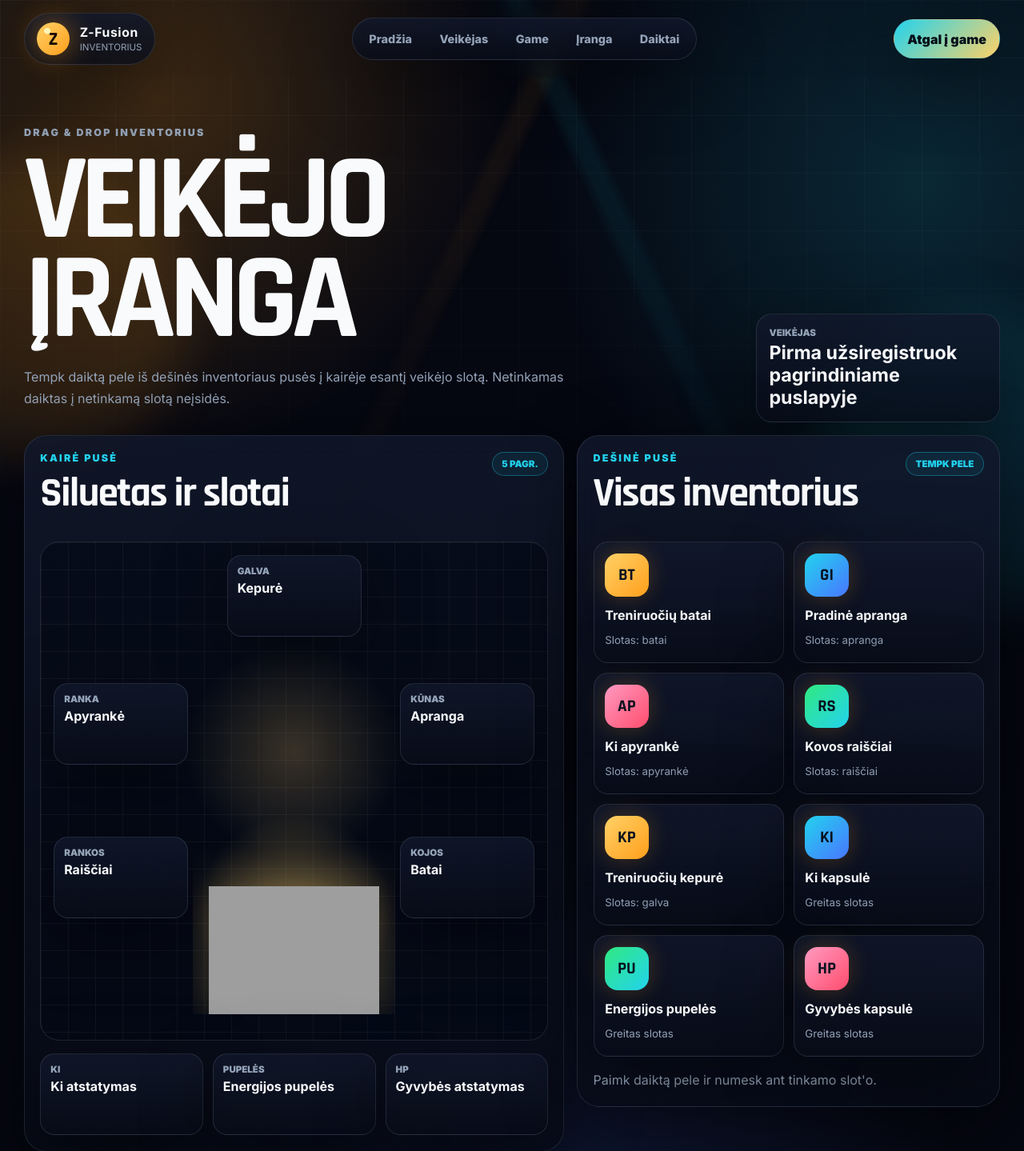
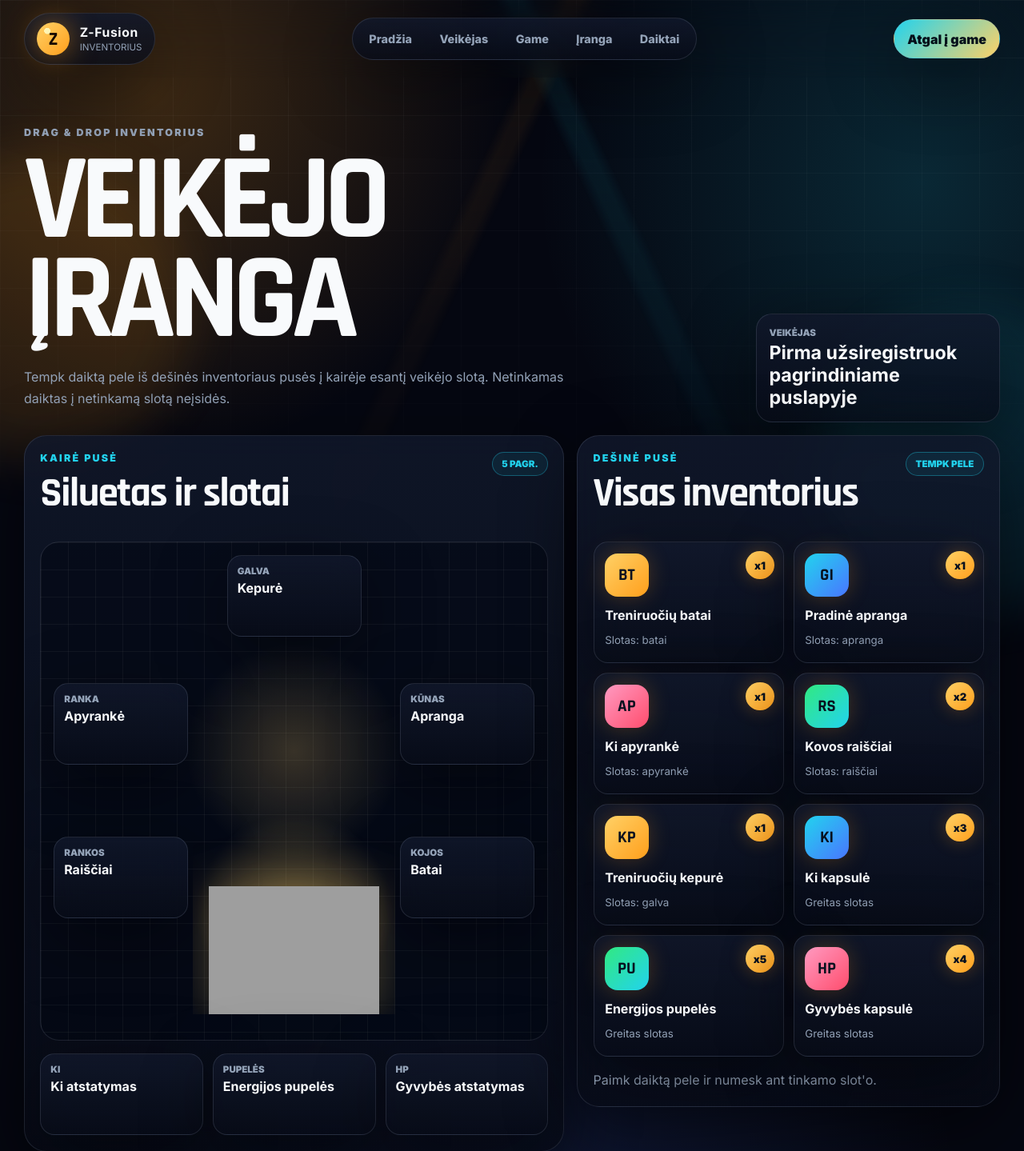
Before and after one commit to Adrijuszxc17/Dbz, a PHP site: page /inventory.html in a window 1280 px wide. Shown: the top 1439 px of the page at 80% size. Run offline with PHP 8.4, Linux system fonts and the light colour scheme; grey boxes are pictures that could not be loaded.

Commit message:
Show inventory item quantities
Co-authored-by: Adrijuszxc17 <Adrijuszxc17@users.noreply.github.com>

```diff
--- a/inventory.html
+++ b/inventory.html
@@ -116,42 +116,50 @@
         </div>
 
         <div class="bag-grid" aria-label="Daiktų sąrašas">
-          <button class="bag-item" type="button" draggable="true" data-item="Training Boots" data-slot="boots">
+          <button class="bag-item" type="button" draggable="true" data-item="Training Boots" data-slot="boots" data-quantity="1">
+            <span class="item-quantity">x1</span>
             <span class="item-photo boots-photo">BT</span>
             <strong>Treniruočių batai</strong>
             <small>Slotas: batai</small>
           </button>
-          <button class="bag-item" type="button" draggable="true" data-item="Starter Gi" data-slot="clothes">
+          <button class="bag-item" type="button" draggable="true" data-item="Starter Gi" data-slot="clothes" data-quantity="1">
+            <span class="item-quantity">x1</span>
             <span class="item-photo clothes-photo">GI</span>
             <strong>Pradinė apranga</strong>
             <small>Slotas: apranga</small>
           </button>
-          <button class="bag-item" type="button" draggable="true" data-item="Ki Bracelet" data-slot="bracelet">
+          <button class="bag-item" type="button" draggable="true" data-item="Ki Bracelet" data-slot="bracelet" data-quantity="1">
+            <span class="item-quantity">x1</span>
             <span class="item-photo bracelet-photo">AP</span>
             <strong>Ki apyrankė</strong>
             <small>Slotas: apyrankė</small>
           </button>
-          <button class="bag-item" type="button" draggable="true" data-item="Hand Wraps" data-slot="wraps">
+          <button class="bag-item" type="button" draggable="true" data-item="Hand Wraps" data-slot="wraps" data-quantity="2">
+            <span class="item-quantity">x2</span>
             <span class="item-photo wraps-photo">RS</span>
             <strong>Kovos raiščiai</strong>
             <small>Slotas: raiščiai</small>
           </button>
-          <button class="bag-item" type="button" draggable="true" data-item="Training Cap" data-slot="head">
+          <button class="bag-item" type="button" draggable="true" data-item="Training Cap" data-slot="head" data-quantity="1">
+            <span class="item-quantity">x1</span>
             <span class="item-photo head-photo">KP</span>
             <strong>Treniruočių kepurė</strong>
             <small>Slotas: galva</small>
           </button>
-          <button class="bag-item" type="button" draggable="true" data-item="Ki Capsule" data-slot="ki">
+          <button class="bag-item" type="button" draggable="true" data-item="Ki Capsule" data-slot="ki" data-quantity="3">
+            <span class="item-quantity">x3</span>
             <span class="item-photo ki-photo">KI</span>
             <strong>Ki kapsulė</strong>
             <small>Greitas slotas</small>
           </button>
-          <button class="bag-item" type="button" draggable="true" data-item="Energy Bean" data-slot="beans">
+          <button class="bag-item" type="button" draggable="true" data-item="Energy Bean" data-slot="beans" data-quantity="5">
+            <span class="item-quantity">x5</span>
             <span class="item-photo bean-photo">PU</span>
             <strong>Energijos pupelės</strong>
             <small>Greitas slotas</small>
           </button>
-          <button class="bag-item" type="button" draggable="true" data-item="Health Capsule" data-slot="health">
+          <button class="bag-item" type="button" draggable="true" data-item="Health Capsule" data-slot="health" data-quantity="4">
+            <span class="item-quantity">x4</span>
             <span class="item-photo health-photo">HP</span>
             <strong>Gyvybės kapsulė</strong>
             <small>Greitas slotas</small>
--- a/styles.css
+++ b/styles.css
@@ -1364,6 +1364,7 @@ h3 {
 }
 
 .bag-item {
+  position: relative;
   display: grid;
   gap: 0.45rem;
   min-height: 9.5rem;
@@ -1392,6 +1393,24 @@ h3 {
 
 .bag-item small {
   color: var(--muted);
+}
+
+.item-quantity {
+  position: absolute;
+  top: 0.7rem;
+  right: 0.7rem;
+  z-index: 2;
+  display: inline-flex;
+  min-width: 2.2rem;
+  min-height: 2.2rem;
+  align-items: center;
+  justify-content: center;
+  color: #07111f;
+  font-size: 0.82rem;
+  font-weight: 900;
+  background: linear-gradient(135deg, var(--gold), var(--orange));
+  border-radius: 999px;
+  box-shadow: 0 0 22px rgba(255, 159, 28, 0.28);
 }
 
 .item-photo {
```
